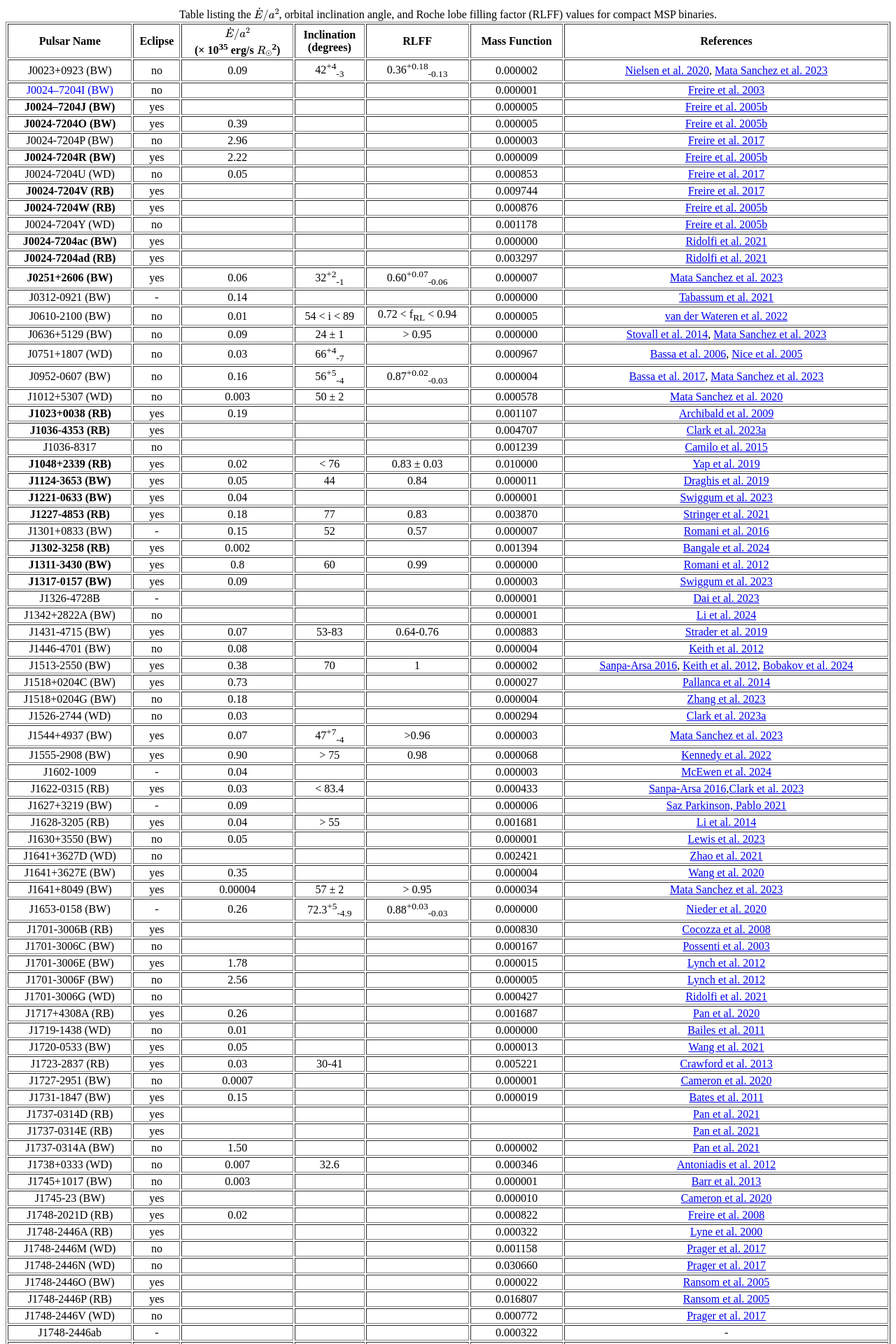
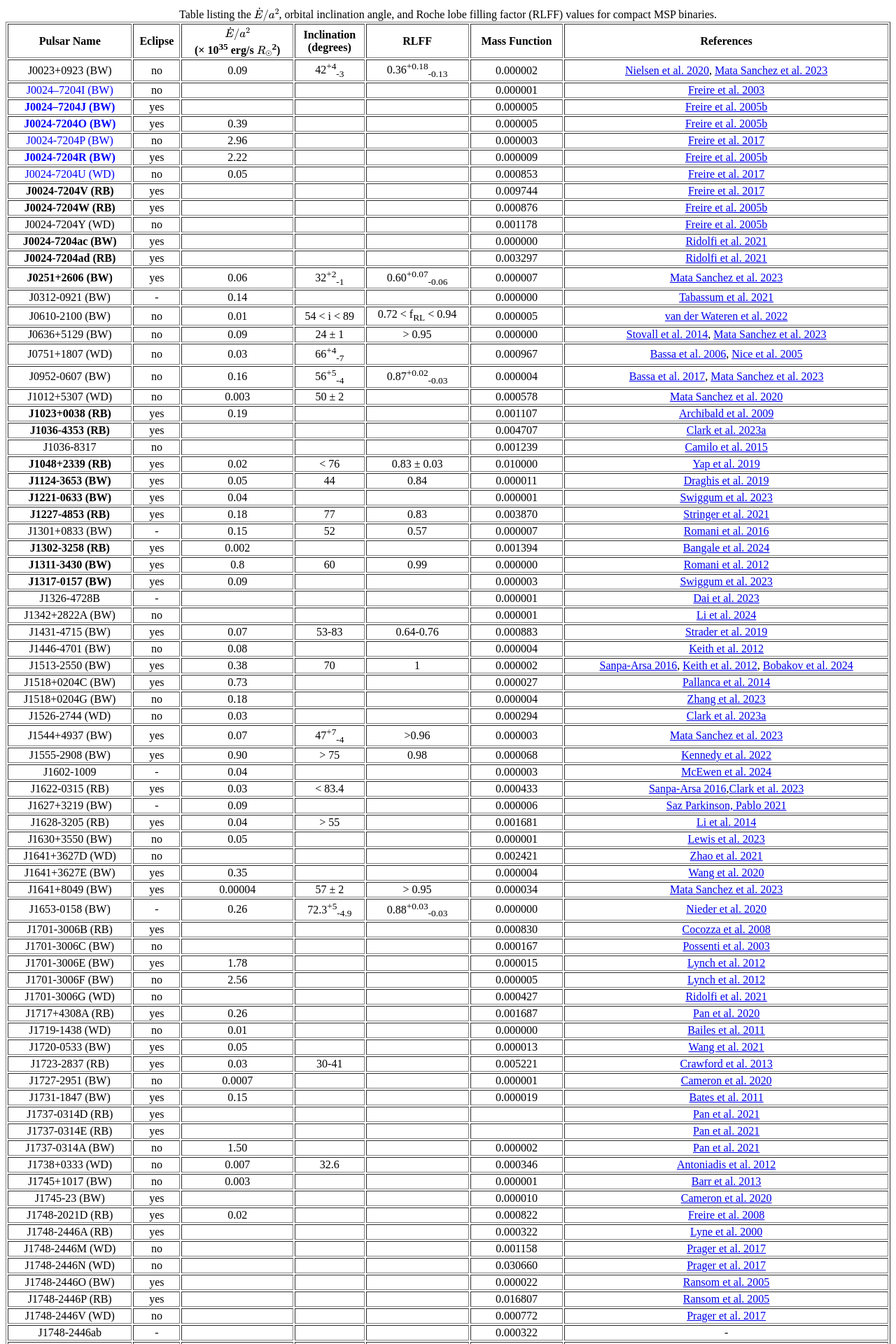
Before and after one commit to Sangitakumari123/Sangitakumari123.github.io, a Jekyll site: the page built from readme.md, in a window 1280 px wide. Shown: the top 1920 px of the page at 70% size. Built offline with Jekyll 4.4.1, drawn with Linux system fonts in a browser that asks for light colours; nearby versions of some CDN libraries; our own code applies the rules of GitHub Pages for plain Markdown files.

Commit message:
default.html

```diff
--- a/_layouts/default.html
+++ b/_layouts/default.html
@@ -38,7 +38,7 @@
             <td><a href="https://academic.oup.com/mnras/article/340/4/1359/1326611?login=false">Freire et al. 2003</a></td>
         </tr>
         <tr>
-            <td><strong>J0024–7204J (BW)</strong></td>
+            <td style="color: blue;"><strong>J0024–7204J (BW)</strong></td>
             <td>yes</td>
             <td></td>
             <td></td>
@@ -48,7 +48,7 @@
         </tr>
         <!-- Continue adding rows for each entry as in your table -->
         <tr>
-            <td><strong>J0024-7204O (BW)</strong></td>
+            <td style="color: blue;"><strong>J0024-7204O (BW)</strong></td>
             <td>yes</td>
             <td>0.39</td>
             <td></td>
@@ -57,7 +57,7 @@
             <td><a href="https://arxiv.org/abs/astro-ph/0404105">Freire et al. 2005b</a></td>
         </tr>
         <tr>
-                <td>J0024-7204P (BW)</td>
+                <td style="color: blue;">J0024-7204P (BW)</td>
                 <td>no</td>
                 <td>2.96</td>
                 <td></td>
@@ -66,7 +66,7 @@
                 <td><a href="https://academic.oup.com/mnras/article/471/1/857/3869631?login=false">Freire et al. 2017</a></td>
             </tr>
             <tr>
-                <td><strong>J0024-7204R (BW)</strong></td>
+                <td style="color: blue;"><strong>J0024-7204R (BW)</strong></td>
                 <td>yes</td>
                 <td>2.22</td>
                 <td></td>
@@ -75,7 +75,7 @@
                 <td><a href="https://arxiv.org/abs/astro-ph/0404105">Freire et al. 2005b</a></td>
             </tr>
             <tr>
-                <td>J0024-7204U (WD)</td>
+                <td style="color: blue;">J0024-7204U (WD)</td>
                 <td>no</td>
                 <td>0.05</td>
                 <td></td>
```
